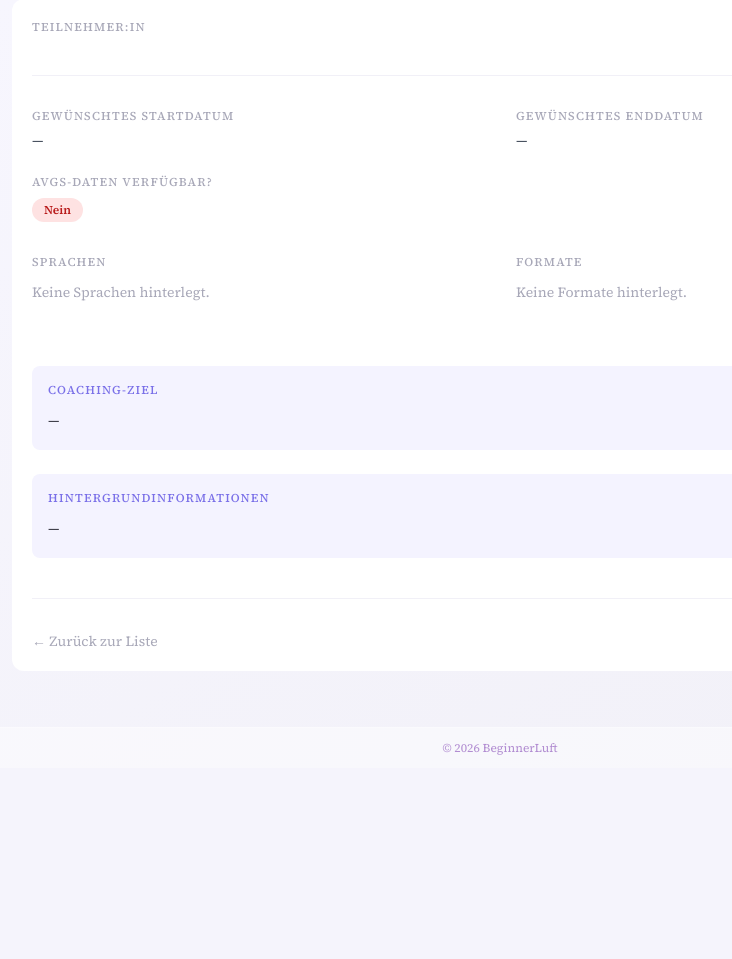
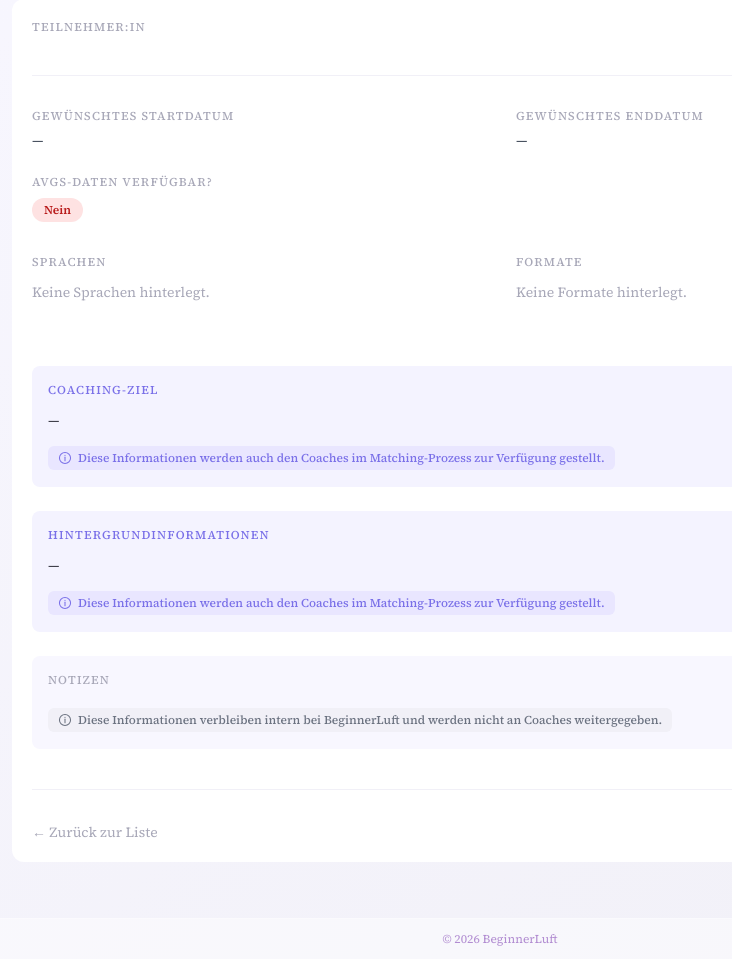
Before and after one commit to neptunhiker/bl-matching-app, a Django app: template profiles/templates/profiles/participant_detail.html in a window 1280 px wide. Shown: the part 162-1121 px from the top of the page, without its empty margins (140-872 px from the left). Before the commit the page ends 917 px from the top, so only its background shows below. Run offline with Django 4.2, Linux system fonts and the light colour scheme; the template is opened without the code that fills it, so the values that code supplies are empty; style sheets or scripts are compiled from the project's sources; parts of the project's set-up code (start-up, migrations or seed data) failed here and were passed over.

Commit message:
Add info badges to participant detail text sections

```diff
--- a/profiles/templates/profiles/participant_detail.html
+++ b/profiles/templates/profiles/participant_detail.html
@@ -107,19 +107,29 @@
         <div class="bg-primary-50 rounded-lg px-4 py-4">
           <p class="text-xs font-medium uppercase tracking-widest text-primary-600 mb-2">Coaching-Ziel</p>
           <p class="text-sm leading-7 text-neutral-800 whitespace-pre-wrap">{{ participant.coaching_target|default:"—" }}</p>
+          <p class="inline-flex items-center gap-1.5 mt-3 text-xs font-medium text-primary-600 bg-primary-100 rounded-md px-2.5 py-1">
+            <span class="h-3.5 w-3.5 shrink-0">{% include 'components/icons/info.html' %}</span>
+            Diese Informationen werden auch den Coaches im Matching-Prozess zur Verfügung gestellt.
+          </p>
         </div>
 
         <div class="bg-primary-50 rounded-lg px-4 py-4">
           <p class="text-xs font-medium uppercase tracking-widest text-primary-600 mb-2">Hintergrundinformationen</p>
           <p class="text-sm leading-7 text-neutral-800 whitespace-pre-wrap">{{ participant.background_information|default:"—" }}</p>
+          <p class="inline-flex items-center gap-1.5 mt-3 text-xs font-medium text-primary-600 bg-primary-100 rounded-md px-2.5 py-1">
+            <span class="h-3.5 w-3.5 shrink-0">{% include 'components/icons/info.html' %}</span>
+            Diese Informationen werden auch den Coaches im Matching-Prozess zur Verfügung gestellt.
+          </p>
         </div>
 
-        {% if participant.notes %}
         <div class="bg-neutral-50 rounded-lg px-4 py-4">
           <p class="text-xs font-medium uppercase tracking-widest text-neutral-400 mb-2">Notizen</p>
           <p class="text-sm leading-7 text-neutral-800 whitespace-pre-wrap">{{ participant.notes }}</p>
+          <p class="inline-flex items-center gap-1.5 mt-3 text-xs font-medium text-neutral-500 bg-neutral-100 rounded-md px-2.5 py-1">
+            <span class="h-3.5 w-3.5 shrink-0">{% include 'components/icons/info.html' %}</span>
+            Diese Informationen verbleiben intern bei BeginnerLuft und werden nicht an Coaches weitergegeben.
+          </p>
         </div>
-        {% endif %}
       </div>
 
     </div>
```
